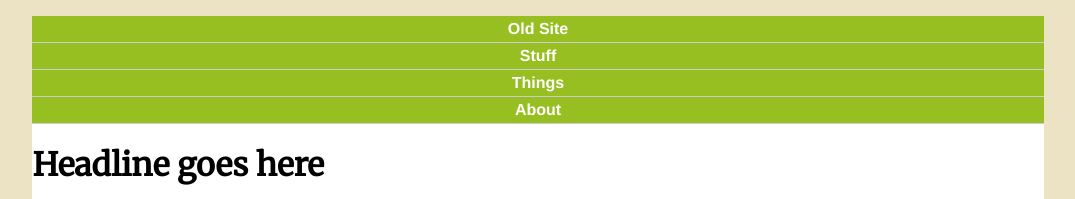
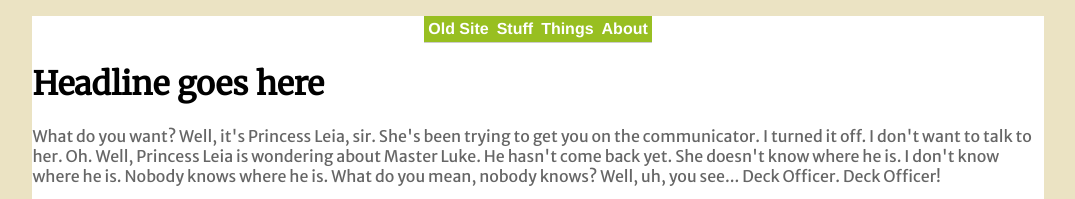
Before and after one commit to J4502-SS19/kaylin_burris, a plain HTML site: page index.html in a window 1280 px wide. Shown: the top 199 px of the page, without its empty margins (102-1177 px from the left). Drawn offline with Linux system fonts and the light colour scheme.

Commit message:
added flexbox

```diff
--- a/style.css
+++ b/style.css
@@ -27,6 +27,8 @@ body {
 #nav {
   padding: 0;
   list-style-type: none;
+  display: flex;
+  flex-direction: column;
 }
 
 #nav li {
@@ -69,3 +71,8 @@ body {
 img {
   border: none;
 }
+@media (min-width: 600px) {
+  #nav {flex-direction: row;
+  justify-content: center}
+
+}
```
